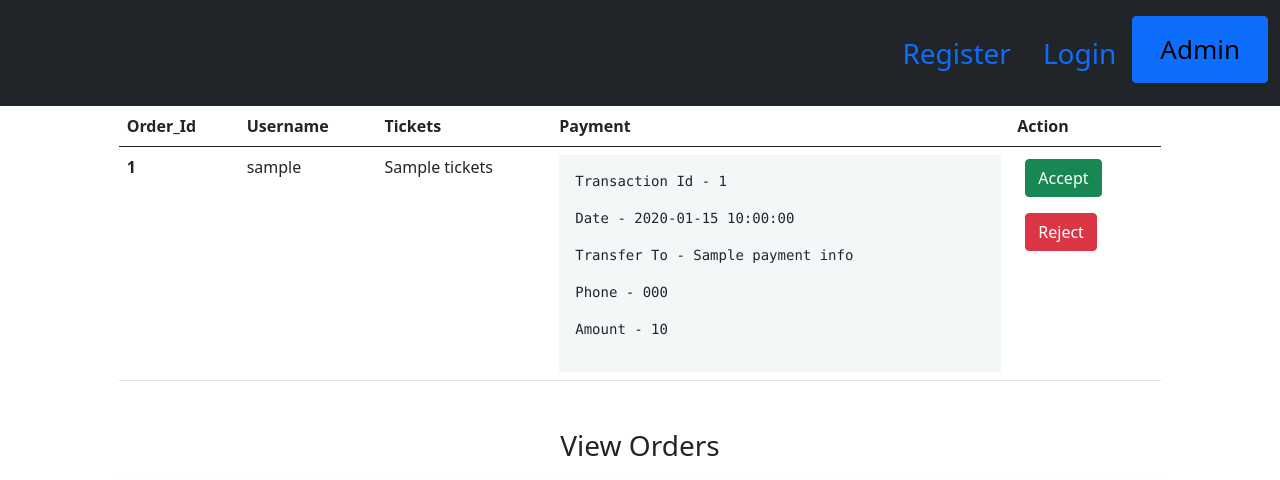
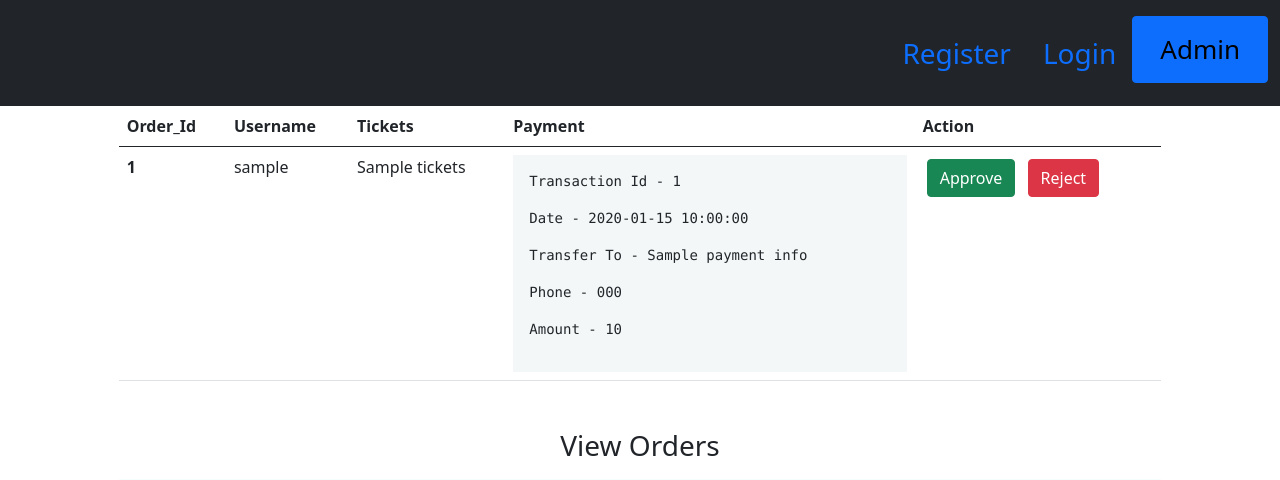
Before and after one commit to HtooMonKyaw99/CycleTicketFlaskProject, a Flask app: template cycleenv/templates/admin_dashboard.html in a window 1280 px wide. Shown: the top 480 px of the page. Run offline with Flask 3, Linux system fonts and the light colour scheme; the template is opened without the code that fills it: most values are stand-ins (such as "Sample title", 1, 10 or a date in 2020).

Commit message:
Update admin_dashboard.html

```diff
--- a/cycleenv/templates/admin_dashboard.html
+++ b/cycleenv/templates/admin_dashboard.html
@@ -34,15 +34,12 @@
                     </td>
 
                     <td >
-                        <div class="btn-sm mb-2"><a class =" btn btn-success " href={{url_for('admin_accept', orderid = order.id)}} style="text-decoration: none;">Accept</a></div>
-                        <div class="btn-sm"><a class =" btn btn-danger " href={{url_for('admin_reject', orderid = order.id)}} style="text-decoration: none;">Reject</a></div>
-
-                      <!-- <form class="d-inline" method="post" action="{{url_for('admin_accept', orderid = order.id)}}">
-                          <button type="submit" class="btn btn-success">Accept</button>
-                      </form>
-                      <form  class="d-inline"  method="post" action="{{url_for('admin_reject', orderid = order.id)}}">
-                          <button type="submit" class="btn btn-danger">Reject</button>
-                      </form> -->
+                        <button class="btn btn-success m-1 ">
+                          <a href={{url_for('admin_accept',orderid=order.id)}} style="text-decoration: none;color: white;">Approve</a>
+                        </button>
+                        <button class="btn btn-danger m-1 ">
+                          <a href={{url_for('admin_reject',orderid=order.id)}} style="text-decoration: none;color:white">Reject</a>
+                        </button>
 
                     </td>
                   </tr>
```
